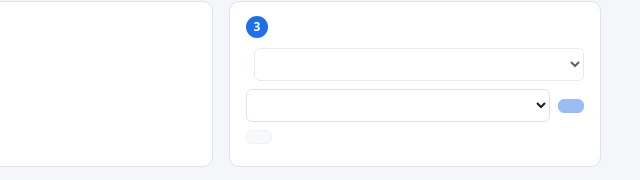
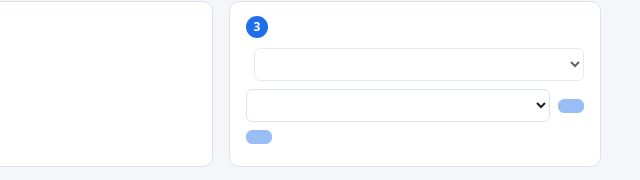
Before and after one commit to Ninagawa123/ServosAreGo, a plain HTML site: page web/src/index.html in a window 1280 px wide. Shown: the part 95-275 px from the top of the page, 613-1253 px from the left. Drawn offline with Linux system fonts and the light colour scheme.

Commit message:
Add files via upload

```diff
--- a/web/src/index.html
+++ b/web/src/index.html
@@ -118,7 +118,7 @@ details summary { cursor: pointer; color: var(--muted); font-size: 12px; }
       <button id="btnSelect" class="primary" data-i18n="apply" disabled></button>
     </div>
     <div class="row">
-      <button id="btnDetect" data-i18n="detect" disabled></button>
+      <button id="btnDetect" class="primary" data-i18n="detect" disabled></button>
       <span class="muted" data-i18n="detectHint"></span>
     </div>
     <div id="typeMsg" class="msg hidden"></div>
```
